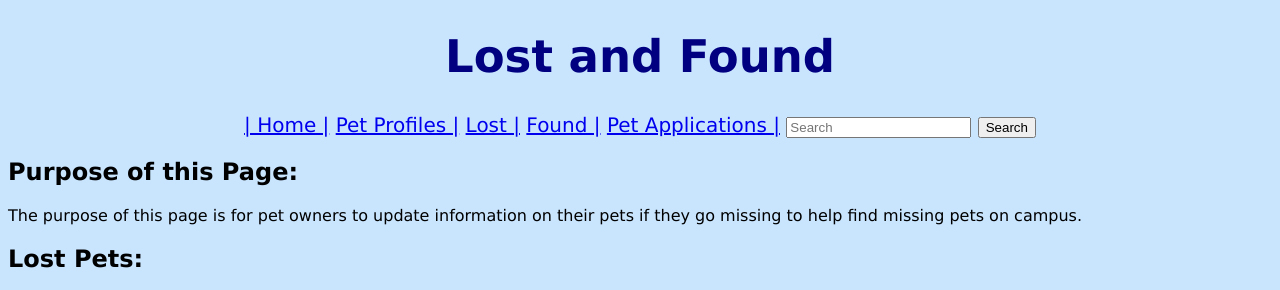
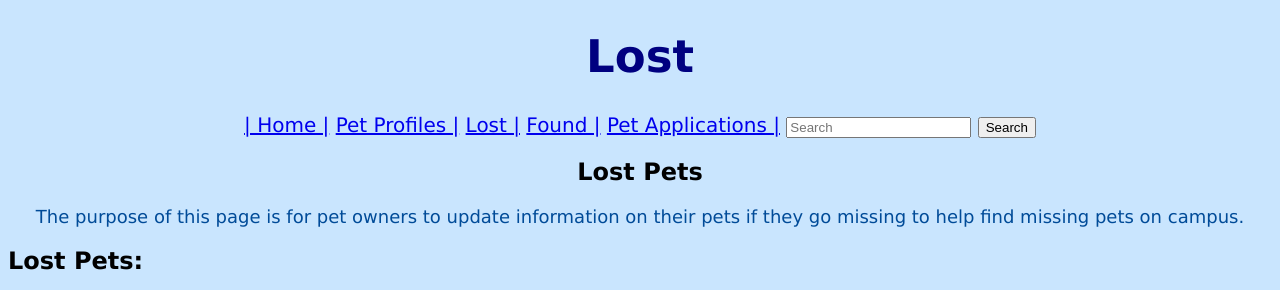
Before and after one commit to alhussainia/WebDevProject, a PHP site: page /lost.php in a window 1280 px wide. Shown: the top 290 px of the page. Run offline with PHP 8.4, Linux system fonts and the light colour scheme.

Commit message:
made the lost pet's page match pet profiles page

```diff
--- a/src/lost.php
+++ b/src/lost.php
@@ -6,15 +6,15 @@
     <meta http-equiv="X-UA-Compatible" content="IE=edge">
     <meta name="viewport" content="width=device-width, initial-scale=1.0">
     <link rel="stylesheet" type="text/css" href="css/styles.css">
-    <h1>Lost and Found </h1>
+    <h1>Lost</h1>
 </head>
 
 <body>
 
     <?PHP require("navbar.php");?>
 
-    <h2> Purpose of this Page: </h2>
-        <p>The purpose of this page is for pet owners to update information on their pets if they go missing to help find missing pets on campus.</p>
+    <h2 style="text-align: center">Lost Pets</h2>
+        <p style="text-align: center; font-size: 18px; color: #004B98;">The purpose of this page is for pet owners to update information on their pets if they go missing to help find missing pets on campus.</p>
 
     <div>
         <h2> Lost Pets: </h2>
```
